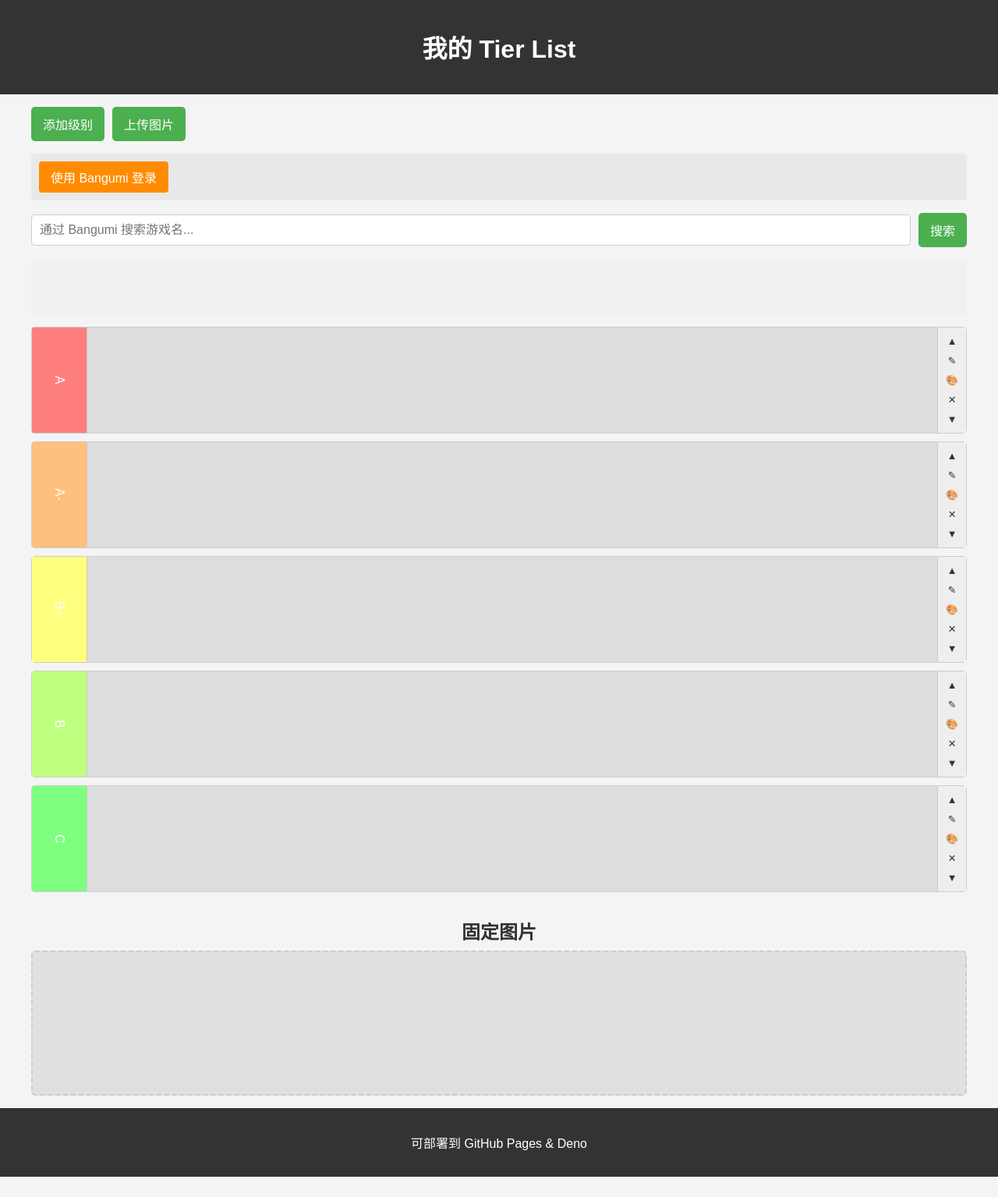
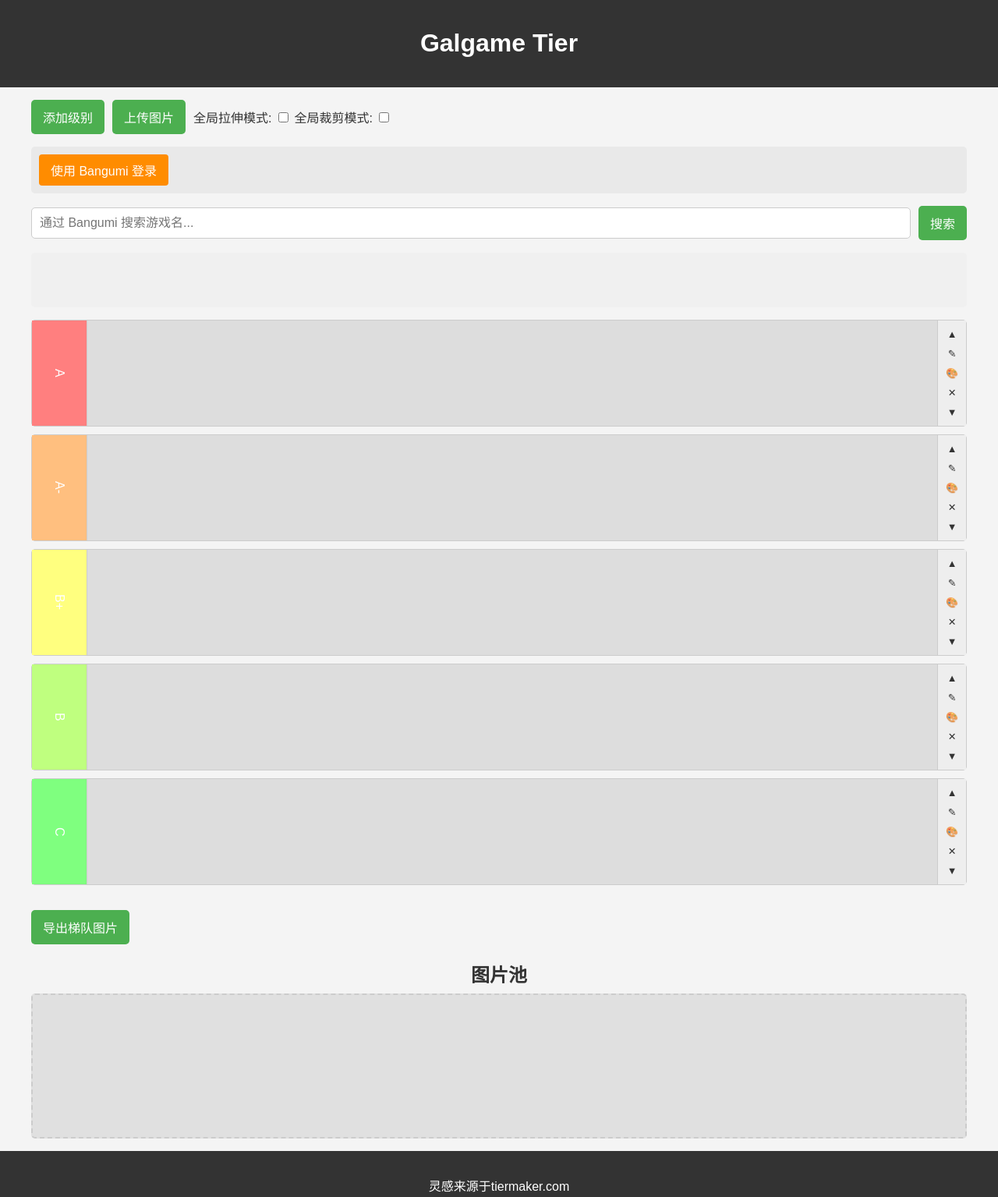
Before and after one commit to hibiyaQAQ/gal-tiermaker, a plain HTML site: page index.html in a window 1280 px wide. Shown: the whole page at 78% size. Before the commit the page ends 1509 px from the top, so only its background shows below. Drawn offline with Linux system fonts and the light colour scheme.

Commit message:
Update index.html

```diff
--- a/index.html
+++ b/index.html
@@ -8,13 +8,19 @@
 </head>
 <body>
     <header>
-        <h1>我的 Tier List</h1>
+        <h1>Galgame Tier</h1>
     </header>
     <main>
         <div class="controls">
             <button id="add-tier-btn">添加级别</button>
             <input type="file" id="image-upload-input" multiple accept="image/*">
             <label for="image-upload-input" class="button-like">上传图片</label>
+            <div class="global-image-controls">
+                <label for="global-stretch-mode">全局拉伸模式:</label>
+                <input type="checkbox" id="global-stretch-mode">
+                <label for="global-crop-mode">全局裁剪模式:</label>
+                <input type="checkbox" id="global-crop-mode">
+            </div>
         </div>
 
         <div class="bangumi-controls">
@@ -38,15 +44,20 @@
 
         <div id="tier-list-container">
             </div>
+
+        <div class="export-controls">
+            <button id="export-tier-list-btn">导出梯队图片</button>
+        </div>
         <div id="pinned-images-container">
-            <h2>固定图片</h2>
+            <h2>图片池</h2>
             <div id="image-pool" class="image-pool">
                 </div>
         </div>
     </main>
     <footer>
-        <p>可部署到 GitHub Pages & Deno</p>
+        <p>灵感来源于tiermaker.com</p>
     </footer>
+    <script src="https://html2canvas.hertzen.com/dist/html2canvas.min.js"></script>
     <script src="script.js"></script>
 </body>
 </html>
```
